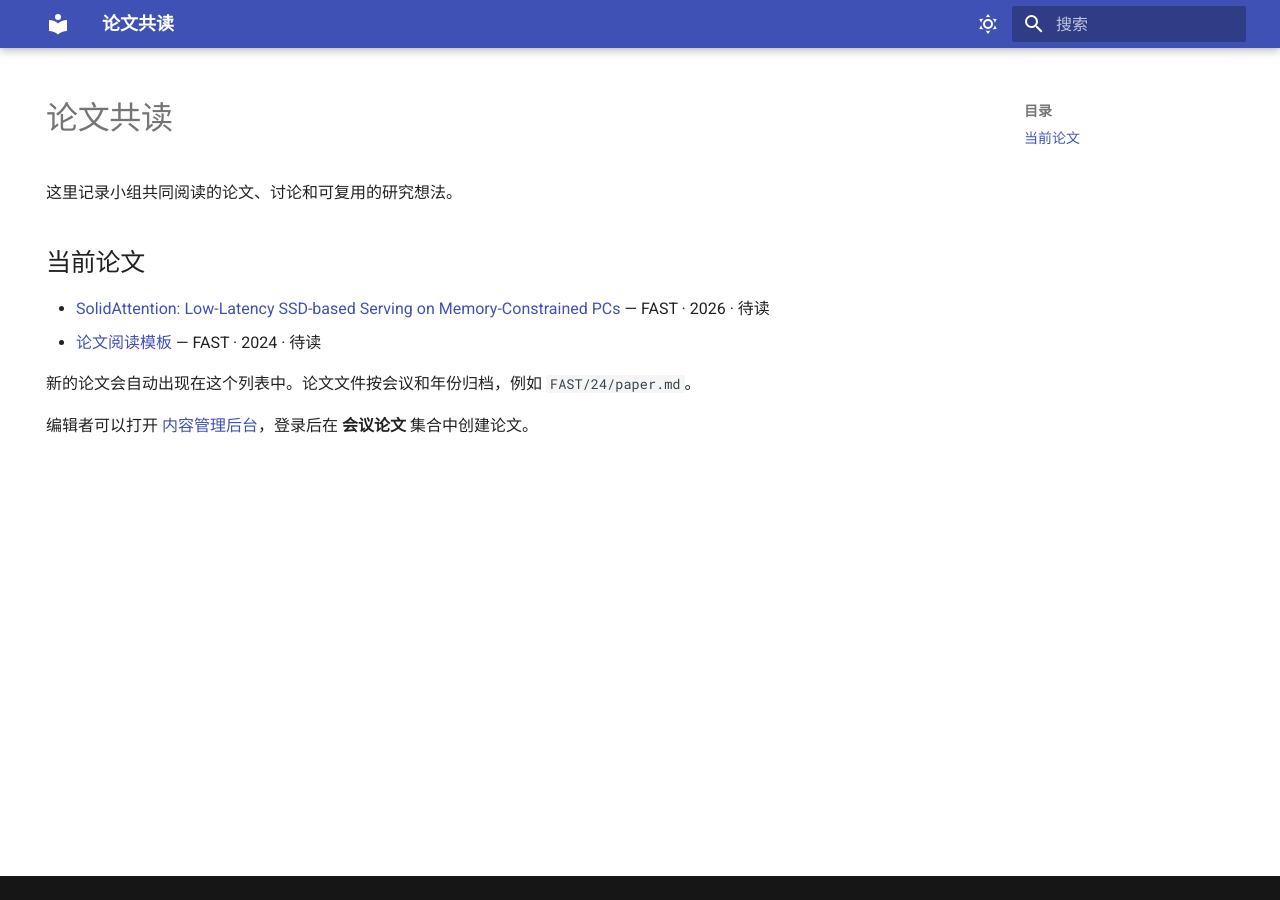
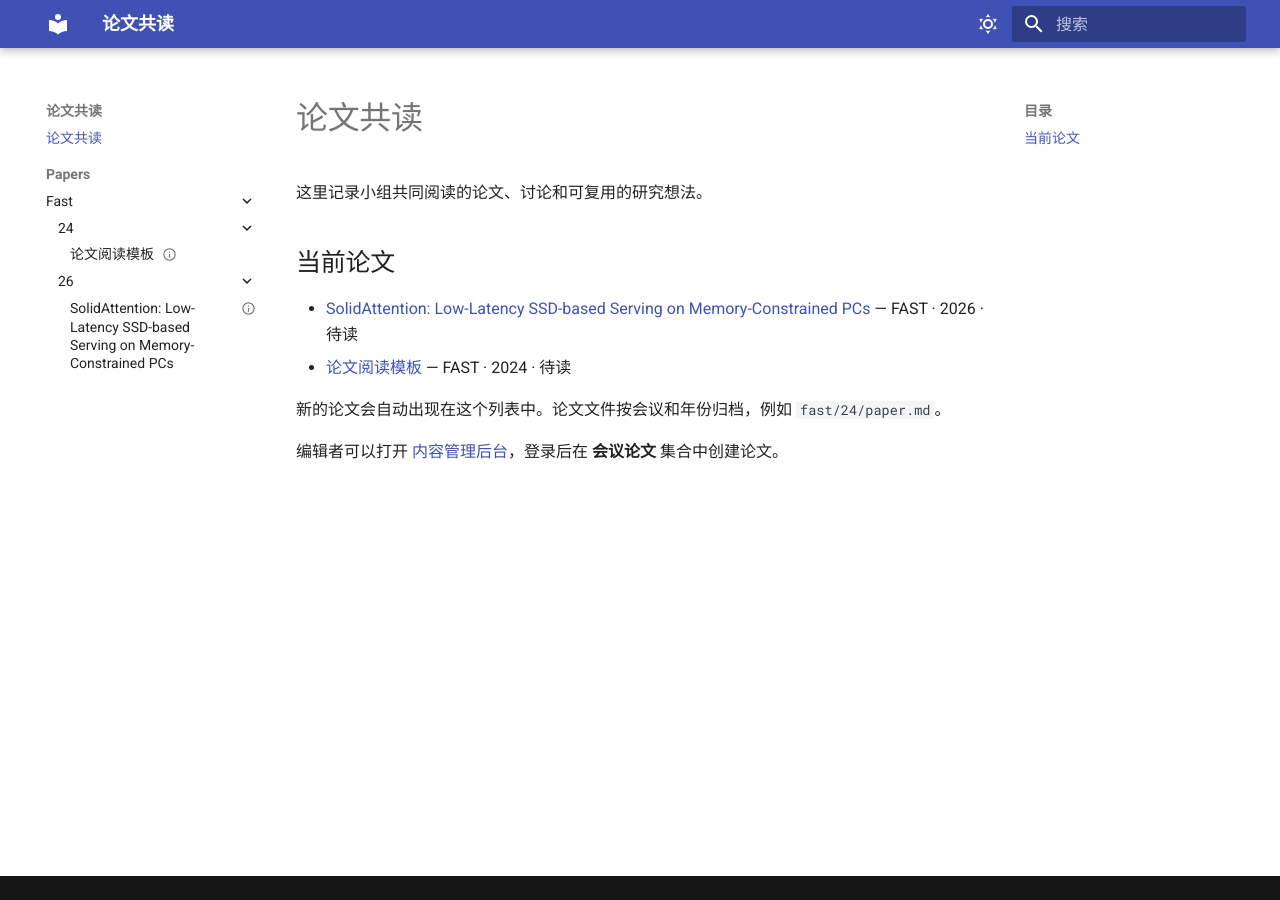
Before and after one commit to USTC-ADSL/MobilePaperReading, an MkDocs documentation site: the page built from docs/index.md, in a window 1280 px wide. Built offline with MkDocs 1.6.1 and Material for MkDocs 9.7.7, drawn with Linux system fonts in a browser that asks for light colours.

Commit message:
在主页显示论文导航栏

```diff
--- a/docs/index.md
+++ b/docs/index.md
@@ -12,6 +10,6 @@
 
 <!-- PAPER_LIST -->
 
-新的论文会自动出现在这个列表中。论文文件按会议和年份归档，例如 `FAST/24/paper.md`。
+新的论文会自动出现在这个列表中。论文文件按会议和年份归档，例如 `fast/24/paper.md`。
 
 编辑者可以打开 [内容管理后台](/admin/)，登录后在 **会议论文** 集合中创建论文。
--- a/mkdocs.yml
+++ b/mkdocs.yml
@@ -8,6 +8,8 @@
   language: zh
   features:
     - navigation.instant
+    - navigation.sections
+    - navigation.expand
     - navigation.top
     - search.suggest
     - search.highlight
```
Also changed, not shown: other parts of docs/index.md (+0 -2 lines).
